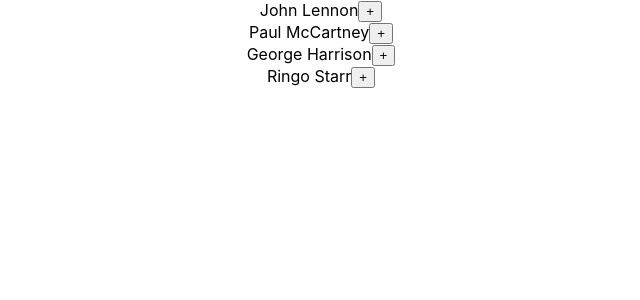
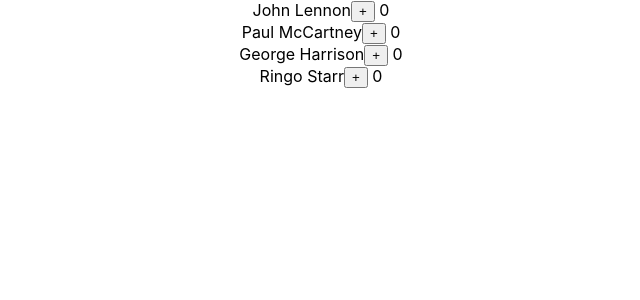
Before and after one commit to lexaabrahamsen/vote-app, a React (Create React App) app: page / in a window 1280 px wide. Shown: the top 300 px of the page, without its empty margins (319-959 px from the left). Built offline with nearby package versions, Linux system fonts and the light colour scheme.

Commit message:
Updating state of vote count

```diff
--- a/src/App.js
+++ b/src/App.js
@@ -4,40 +4,72 @@
 const list = [
   {
     id: 1,
-    name: "John Lennon"
+    name: "John Lennon",
+    votes: 0
   },
   {
     id: 2,
-    name: "Paul McCartney"
+    name: "Paul McCartney",
+    votes: 0
   },
   {
     id: 3,
-    name: "George Harrison"
+    name: "George Harrison",
+    votes: 0
   },
   {
     id: 4,
-    name: "Ringo Starr"
+    name: "Ringo Starr",
+    votes: 0
   }
 ];
 
 class App extends Component {
-  handleEvent = e => console.log("button clicked for " + e);
+  state = {
+    members: []
+  };
+
+  componentDidMount() {
+    this.setState({ members: list });
+  }
+
+  handleEvent = memberId => {
+    const updatedList = this.state.members.map(member => {
+      if (member.id === memberId) {
+        return Object.assign({}, member, {
+          votes: member.votes + 1
+        });
+      } else {
+        return member;
+      }
+    });
+
+    this.setState({
+      members: updatedList
+    });
+  };
 
   render() {
-    return list.map(member => (
-      <Beatle key={member.id} name={member.name} onVote={this.handleEvent} />
+    return this.state.members.map(member => (
+      <Beatle
+        key={member.id}
+        id={member.id}
+        name={member.name}
+        votes={member.votes}
+        onVote={this.handleEvent}
+      />
     ));
   }
 }
 
 class Beatle extends Component {
-  handleClick = () => this.props.onVote(this.props.name);
+  handleClick = () => this.props.onVote(this.props.id);
 
   render() {
     return (
       <div className="App">
         {this.props.name}
-        <button onClick={this.handleClick}>+</button>
+        <button onClick={this.handleClick}>+</button> {this.props.votes}
       </div>
     );
   }
```
